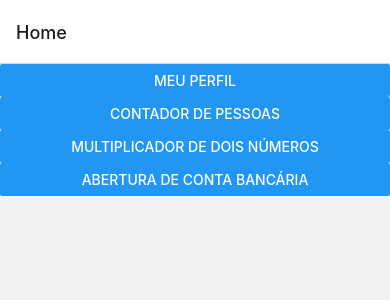
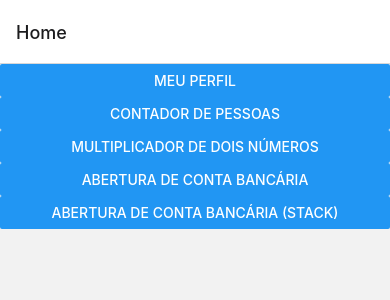
Before and after one commit to hotel-eme/tp-web, a React Native app: screen / in a window 390 px wide. Shown: the top 300 px of the page. Built offline with nearby package versions, Linux system fonts and the light colour scheme.

Commit message:
Adiciona tela de abertura de conta com stack

```diff
--- a/App.js
+++ b/App.js
@@ -6,6 +6,7 @@ import { MeuPerfilScreen } from "./src/screens/01.MeuPerfil";
 import { ContadorPessoasScreen } from "./src/screens/02.ContadorPessoas";
 import { MultiplicadorDoisNumerosScreen } from "./src/screens/03.MultiplicadorDoisNumeros";
 import { AberturaContaBancariaScreen } from "./src/screens/07.AberturaContaBancaria";
+import { AberturaContaBancariaStack } from "./src/screens/11.AberturaContaBancariaStack";
 
 const Stack = createNativeStackNavigator();
 
@@ -16,6 +17,7 @@ function HomeScreen(props) {
       <Button title="Contador de Pessoas" onPress={function () { props.navigation.navigate('Contador de Pessoas') }} />
       <Button title="Multiplicador de Dois Números" onPress={function () { props.navigation.navigate('Multiplicador de Dois Números') }} />
       <Button title="Abertura de Conta Bancária" onPress={function () { props.navigation.navigate('Abertura de Conta Bancária') }} />
+      <Button title="Abertura de Conta Bancária (Stack)" onPress={function () { props.navigation.navigate('Abertura de Conta Bancária (Stack)') }} />
     </View>
   );
 }
@@ -29,6 +31,7 @@ export default function App() {
         <Stack.Screen name="Contador de Pessoas" component={ContadorPessoasScreen} />
         <Stack.Screen name="Multiplicador de Dois Números" component={MultiplicadorDoisNumerosScreen} />
         <Stack.Screen name="Abertura de Conta Bancária" component={AberturaContaBancariaScreen} />
+        <Stack.Screen name="Abertura de Conta Bancária (Stack)" component={AberturaContaBancariaStack} />
       </Stack.Navigator>
     </NavigationContainer>
   );
--- /dev/null
+++ b/src/screens/11.AberturaContaBancariaStack.js
@@ -0,0 +1,34 @@
+import { NavigationContainer } from "@react-navigation/native";
+import { createNativeStackNavigator } from "@react-navigation/native-stack";
+import React from 'react';
+import { Button, Text, View } from 'react-native';
+
+function FormularioScreen({ navigation }) {
+  return (
+    <View>
+      <Text>form</Text>
+      <Button title="Confirmar" onPress={() => navigation.navigate('Confimação de dados')} />
+    </View>
+  );
+}
+
+function ConfirmacaoScreen() {
+  return (
+    <View>
+      <Text>ok</Text>
+    </View>
+  );
+}
+
+const Stack = createNativeStackNavigator();
+
+export function AberturaContaBancariaStack() {
+  return (
+    <NavigationContainer independent={true}>
+      <Stack.Navigator>
+        <Stack.Screen name="Abertura de conta" component={FormularioScreen} />
+        <Stack.Screen name="Confimação de dados" component={ConfirmacaoScreen} />
+      </Stack.Navigator>
+    </NavigationContainer>
+  )
+}
```
